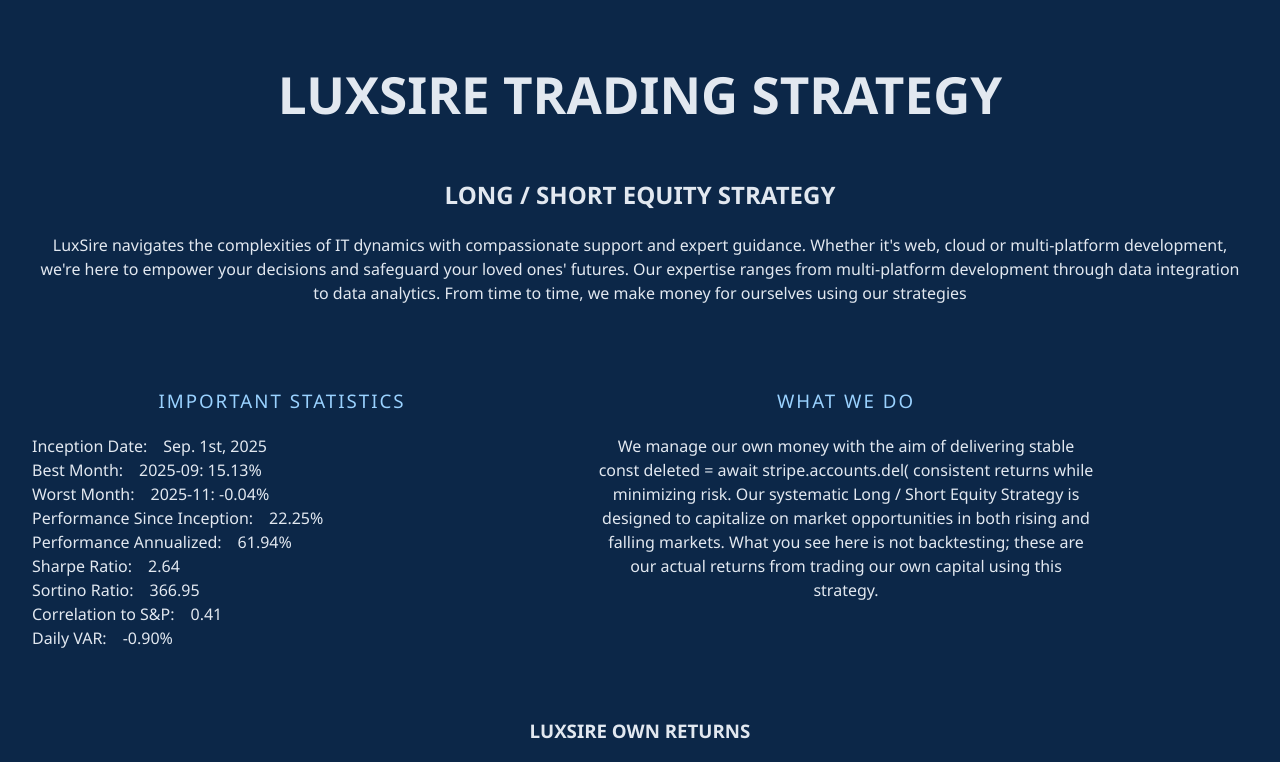
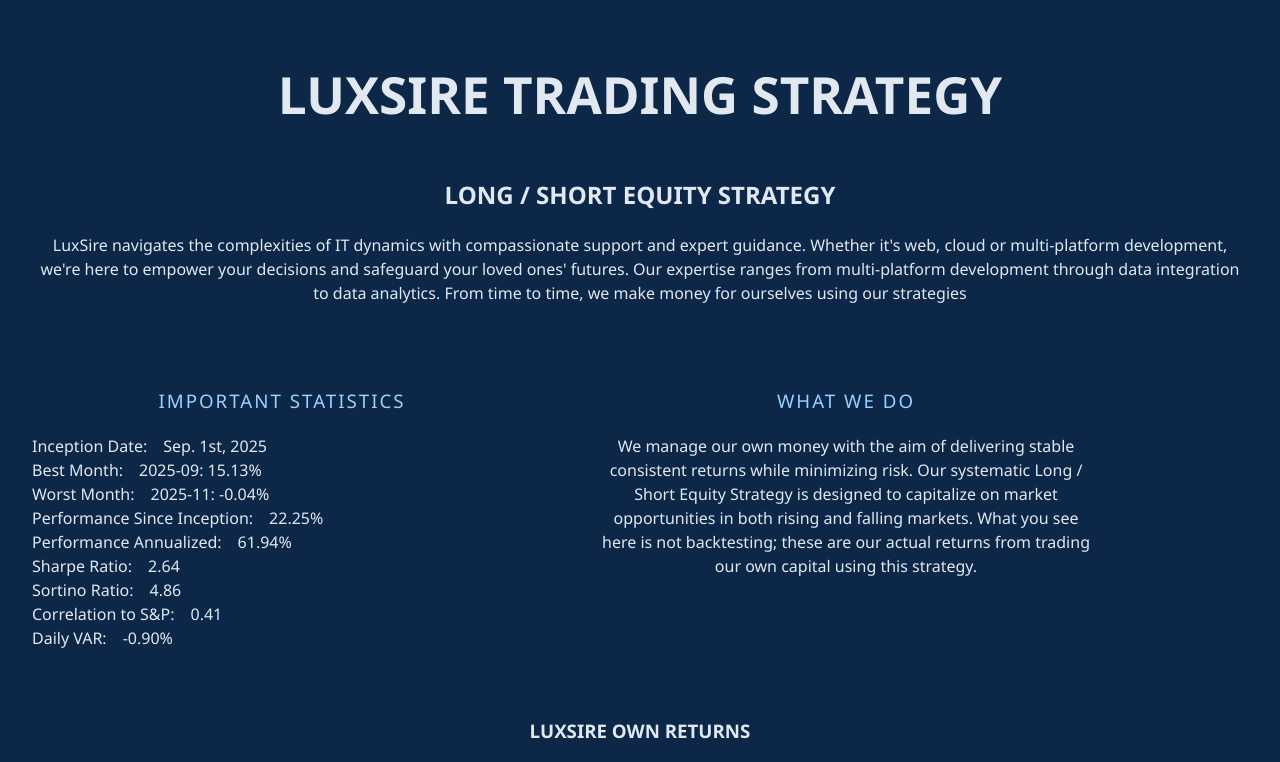
Before and after one commit to LuxSire/Trading_Strategy, a React (Vite) app: page /Trading_Strategy/performance in a window 1280 px wide. Shown: the top 762 px of the page. Built offline with nearby package versions, Linux system fonts and the light colour scheme.

Commit message:
sortino ratio fixed

```diff
--- a/src/Helpers.jsx
+++ b/src/Helpers.jsx
@@ -60,9 +60,9 @@
   console.log('[Helpers.calculateCorrelation] correlation:', correlation);
   return correlation.toFixed(2);
 };
-// Sortino ratio using global Returns and RF
-export const calculateSortinoRatio = (monthlyReturnsArr = null, rfReturnsArr = null) => {
-  if (!monthlyReturnsArr) {
+// Sortino ratio using daily returns with zero risk-free rate
+export const calculateSortinoRatio = (dailyReturnsArr = null) => {
+  if (!dailyReturnsArr || !Array.isArray(dailyReturnsArr) || dailyReturnsArr.length === 0) {
     if (!Returns.dates.length || !Returns.returns.length) {
       loadCSV(
         dates => Returns.dates = dates,
@@ -71,33 +71,22 @@
       );
       return 'Loading Returns...';
     }
-    monthlyReturnsArr = calculateMonthlyReturns(Returns.dates, Returns.returns);
+    dailyReturnsArr = Returns.returns;
   }
-  let rfAvg;
-  if (rfReturnsArr && rfReturnsArr.length) {
-    rfAvg = rfReturnsArr.reduce((a, b) => a + b, 0) / rfReturnsArr.length / 12;
-  } else {
-    if (!RF.returns.length) {
-      loadCSV(
-        dates => RF.dates = dates,
-        returns => RF.returns = returns,
-        '/RF.csv'
-      );
-      return 'Loading RF...';
-    }
-    rfAvg = RF.returns.reduce((a, b) => a + b, 0) / RF.returns.length / 12;
-  }
-  const monthly = monthlyReturnsArr.map(r => r.return);
-  if (!monthly.length) return '0';
-  const meanMonthly = monthly.reduce((a, b) => a + b, 0) / monthly.length;
-  const excessReturn = meanMonthly - rfAvg;
-  // Downside deviation (volatility of returns below rfAvg)
-  const downsideReturns = monthly.filter(r => r < rfAvg);
+
+  const rfRate = 0; // Zero risk-free rate
+  const meanDaily = dailyReturnsArr.reduce((a, b) => a + b, 0) / dailyReturnsArr.length;
+  const excessReturn = meanDaily - rfRate;
+
+  // Downside deviation (volatility of returns below rfRate)
+  const downsideReturns = dailyReturnsArr.filter(r => r < rfRate);
   const downsideDeviation = Math.sqrt(
-    downsideReturns.reduce((acc, r) => acc + Math.pow(r - rfAvg, 2), 0) / (downsideReturns.length || 1)
+    downsideReturns.reduce((acc, r) => acc + Math.pow(r - rfRate, 2), 0) / (downsideReturns.length || 1)
   );
-  const annualizedExcessReturn = excessReturn * 12;
-  const annualizedDownsideDev = downsideDeviation * Math.sqrt(12);
+
+  // Annualize: multiply by sqrt(252) for trading days and by 252 for returns
+  const annualizedExcessReturn = excessReturn * 252;
+  const annualizedDownsideDev = downsideDeviation * Math.sqrt(252);
   const result = (annualizedDownsideDev === 0 ? 0 : (annualizedExcessReturn / annualizedDownsideDev)).toFixed(2);
 
   return result;
--- a/src/Trading.jsx
+++ b/src/Trading.jsx
@@ -145,7 +145,7 @@
 
   // Calculate Sharpe, Sortino, and Correlation to S&P using monthlyReturns
   const sharpeRatio = calculateSharpeRatio(monthlyReturns,sp500Data,rfData);
-  const sortinoRatio = calculateSortinoRatio(monthlyReturns,sp500Data);
+  const sortinoRatio = calculateSortinoRatio(dailyReturns);
   const correlationSP500 = calculateCorrelation(monthlyReturns, sp500Data);
 
   // Prepare chart data
@@ -233,9 +233,8 @@
   <div className="what-we-do">
     <h3>WHAT WE DO</h3>
     <p>
-      We manage our own money with the aim of delivering stable const deleted = await stripe.accounts.del(
-      consistent returns while minimizing risk. Our systematic Long / Short Equity
-      Strategy is designed to capitalize on market opportunities in both rising
+      We manage our own money with the aim of delivering stable consistent returns while minimizing risk.
+      Our systematic Long / Short Equity Strategy is designed to capitalize on market opportunities in both rising
       and falling markets. What you see here is not backtesting; these are our actual
       returns from trading our own capital using this strategy.
     </p>
```
